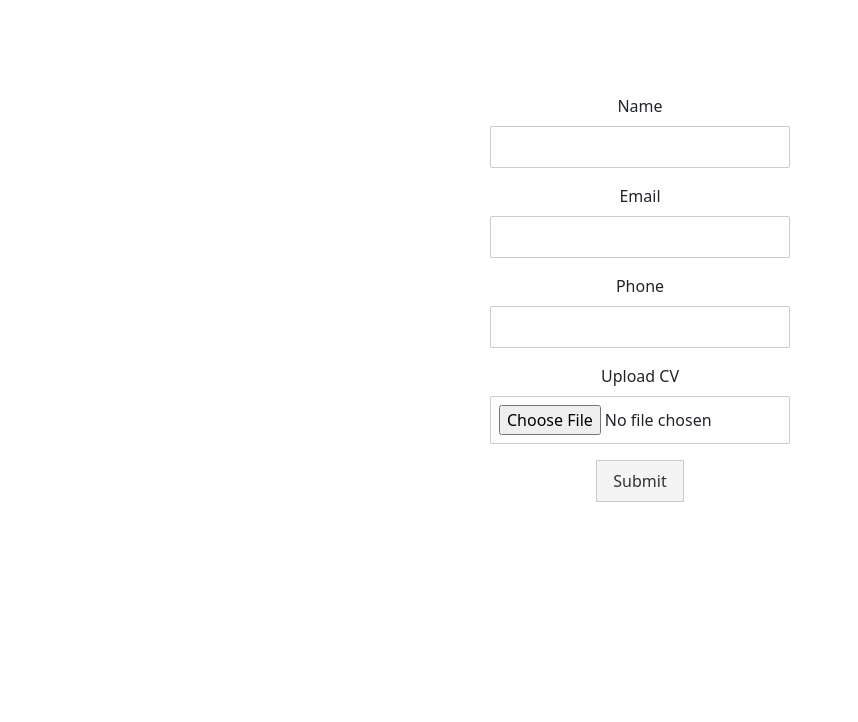
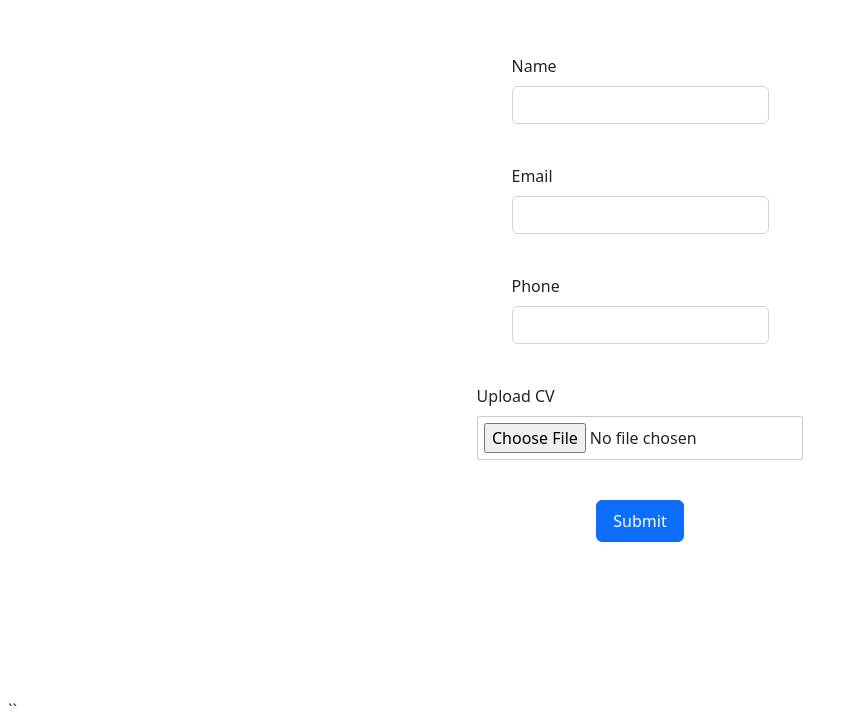
Before and after one commit to kumar123-creator/DYNAMIC, a Svelte app: page / in a window 1280 px wide. Shown: the part 110-832 px from the top of the page, without its empty margins (0-858 px from the left). Before the commit the page ends 808 px from the top, so only its background shows below. Built offline with nearby package versions, Linux system fonts and the light colour scheme.

Commit message:
Update App.svelte

```diff
--- a/src/App.svelte
+++ b/src/App.svelte
@@ -41,19 +41,27 @@
 
 <main>
   <form on:submit={handleSubmit}>
-    <label for="name">Name</label>
-    <input type="text" id="name" name="name" bind:value={formData.name} />
+    <div class="form-group">
+      <label for="name">Name</label>
+      <input type="text" id="name" name="name" class="form-control" bind:value={formData.name} />
+    </div>
 
-    <label for="email">Email</label>
-    <input type="email" id="email" name="email" bind:value={formData.email} />
+    <div class="form-group">
+      <label for="email">Email</label>
+      <input type="email" id="email" name="email" class="form-control" bind:value={formData.email} />
+    </div>
 
-    <label for="phone">Phone</label>
-    <input type="tel" id="phone" name="phone" bind:value={formData.phone} />
+    <div class="form-group">
+      <label for="phone">Phone</label>
+      <input type="tel" id="phone" name="phone" class="form-control" bind:value={formData.phone} />
+    </div>
 
-    <label for="cv">Upload CV</label>
-    <input type="file" id="cv" name="cv" on:change={handleCVUpload} />
+    <div class="form-group">
+      <label for="cv">Upload CV</label>
+      <input type="file" id="cv" name="cv" class="form-control-file" on:change={handleCVUpload} />
+    </div>
 
-    <button type="submit">Submit</button>
+    <button type="submit" class="btn btn-primary">Submit</button>
   </form>
 </main>
 
@@ -69,6 +77,7 @@
     display: flex;
     flex-direction: column;
     align-items: center;
+    width: 300px;
   }
 
   label {
@@ -76,12 +85,15 @@
   }
 
   input {
-    padding: 0.5rem;
     margin-bottom: 1rem;
-    width: 300px;
   }
 
-  button {
+  .form-group {
+    margin-bottom: 1.5rem;
+  }
+
+  .btn {
     padding: 0.5rem 1rem;
   }
 </style>
+``
```
